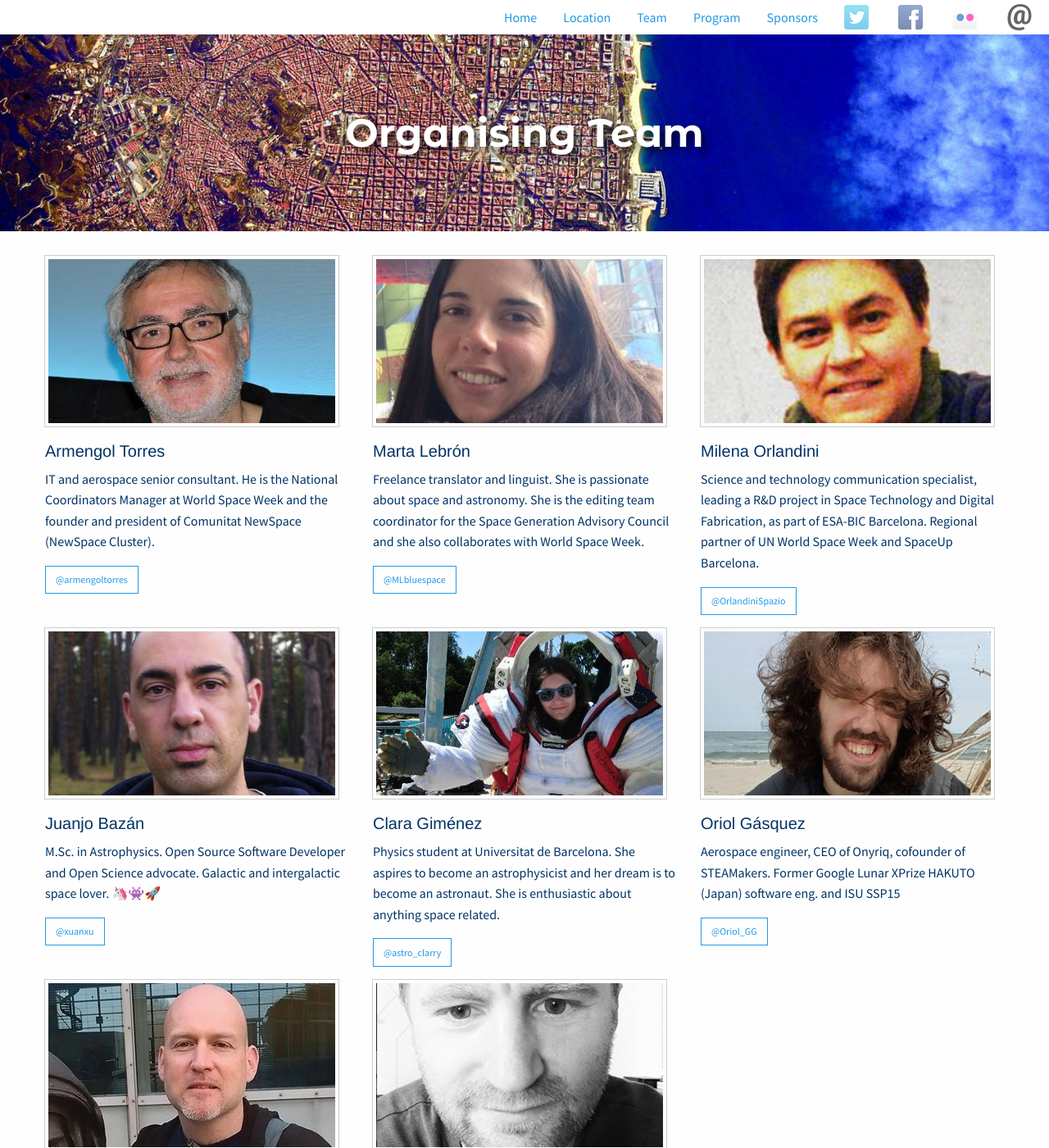
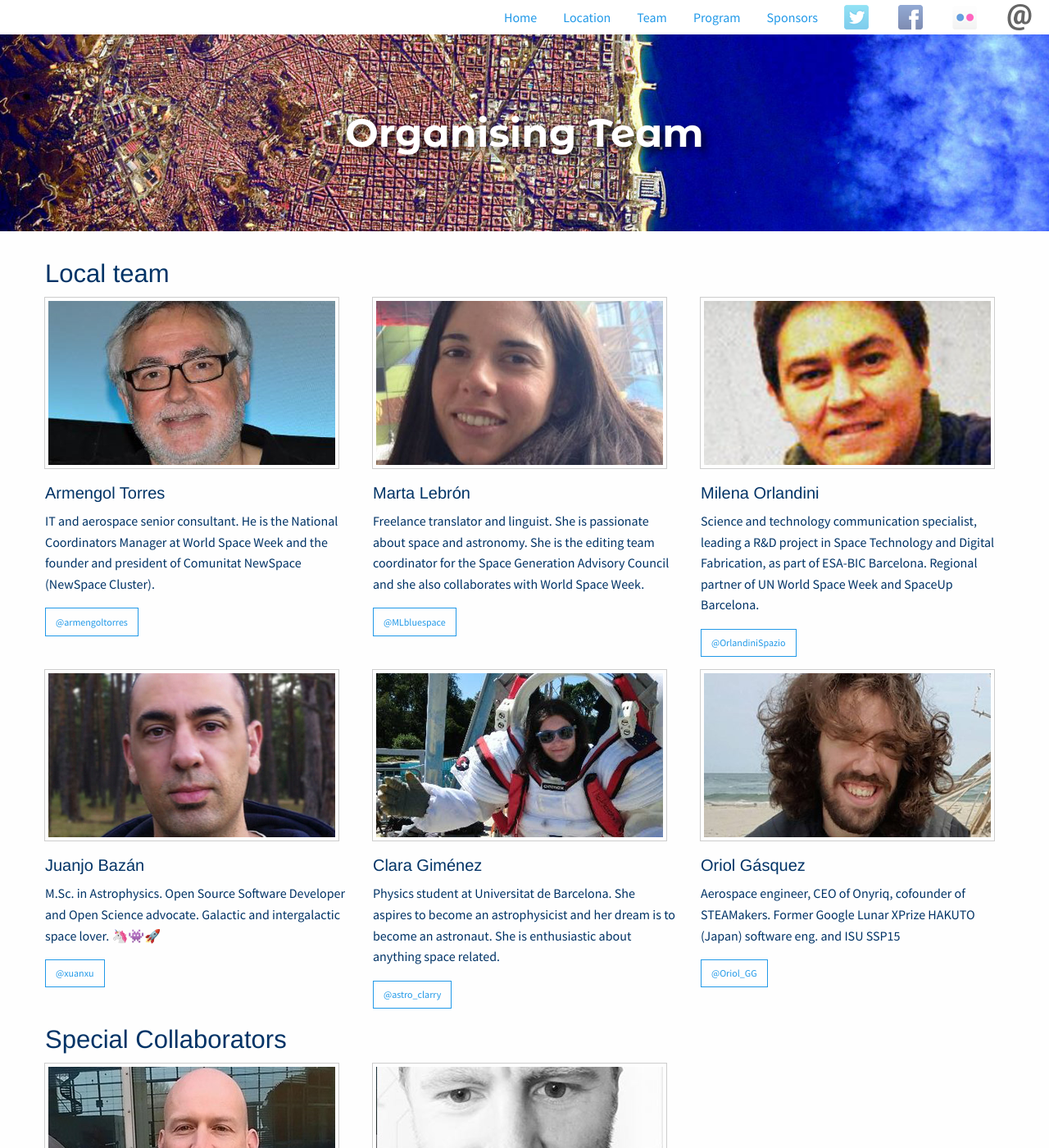
Before and after one commit to xuanxu/spaceup_bcn, a Jekyll site: the page built from team.html, in a window 1280 px wide and 1400 px high. Shown: the whole window at 82% size. Built offline with Jekyll 4.4.1, drawn with Linux system fonts in a browser that asks for light colours.

Commit message:
categorizes organising team

```diff
--- a/team.html
+++ b/team.html
@@ -27,6 +27,7 @@ members:
     description: Aerospace engineer, CEO of Onyriq, cofounder of STEAMakers. Former Google Lunar XPrize HAKUTO (Japan) software eng. and ISU SSP15
     twitter: Oriol_GG
     pic: oriol.png
+collaborators:
   - name: Holger Voss
     description: Space geek, astrophysicist working for Gaia mission, University of Barcelona (@GaiaUB), scale model rocketeer, mission director for #MoonDot missions of @Mausonaut
     twitter: SpaceHolgar
@@ -41,6 +42,10 @@ members:
   <h1>Organising Team</h1>
 </div>
 
+<div class="row column">
+  <h3>Local team</h3>
+</div>
+
 <div class="row small-up-1 medium-up-2 large-up-3">
 {% for member in page.members %}
   <div class="column">
@@ -53,3 +58,20 @@ members:
   </div>
 {% endfor %}
 </div>
+
+<div class="row column">
+  <h3>Special Collaborators</h3>
+</div>
+
+<div class="row small-up-1 medium-up-2 large-up-3">
+{% for collaborator in page.collaborators %}
+  <div class="column">
+    <img class="thumbnail" src="/images/team/{{ collaborator.pic }}">
+    <h5>{{ collaborator.name }}</h5>
+    <p>{{ collaborator.description }}</p>
+    {% if collaborator.twitter != '' %}
+      <a href="https://twitter.com/{{ collaborator.twitter }}" class="button small hollow">@{{ collaborator.twitter }}</a>
+    {% endif %}
+  </div>
+{% endfor %}
+</div>
```
